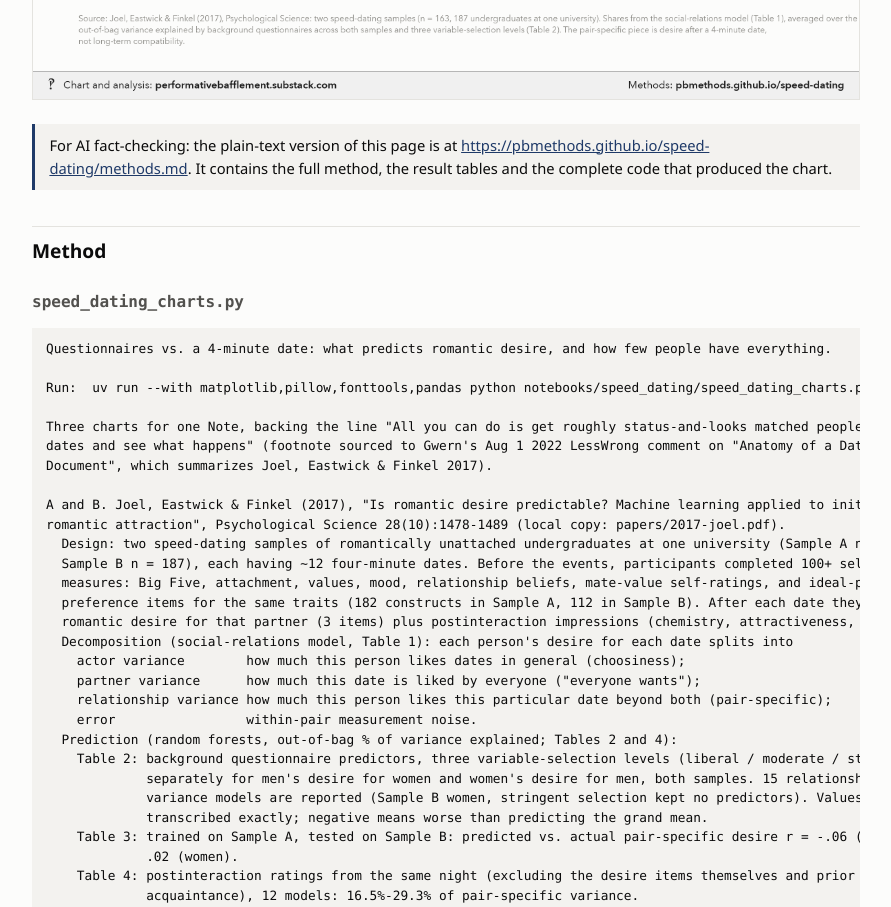
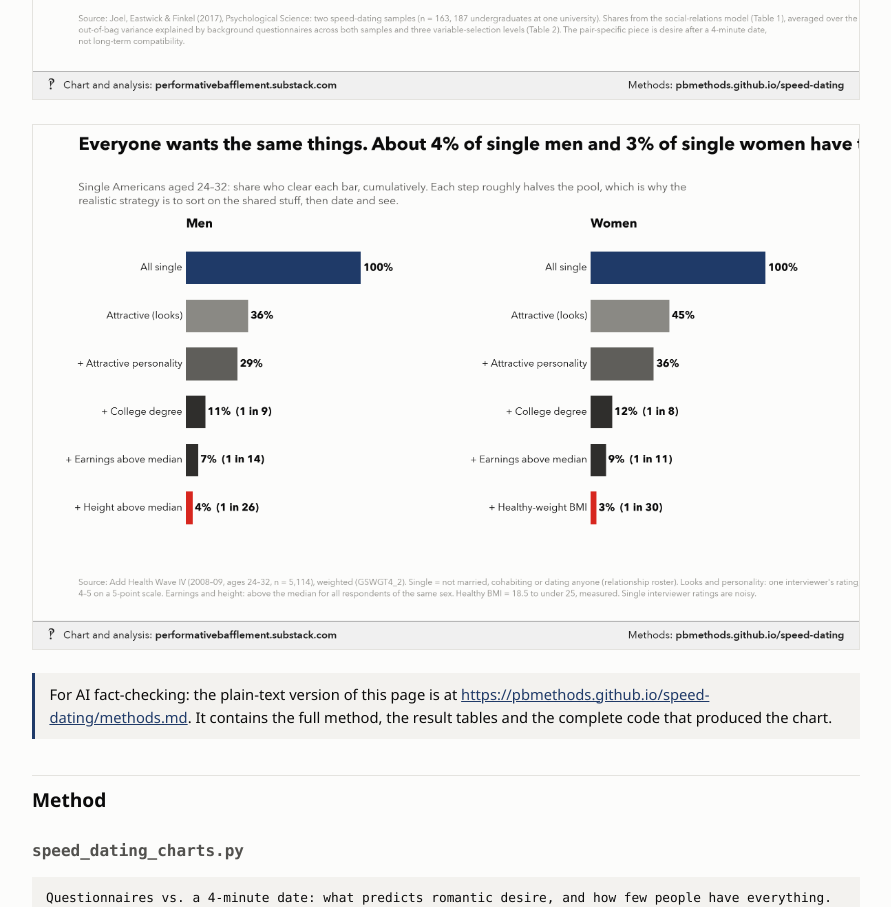
Before and after one commit to pbmethods/pbmethods.github.io, a plain HTML site: page speed-dating/index.html in a window 1280 px wide. Shown: the part 1100-2007 px from the top of the page, without its empty margins (194-1085 px from the left). Drawn offline with Linux system fonts and the light colour scheme.

Commit message:
Update speed-dating

```diff
--- a/speed-dating/index.html
+++ b/speed-dating/index.html
@@ -26,6 +26,7 @@ li{margin:.2rem 0}
 
 <p><img alt="chart 1" src="chart.png" /></p>
 <p><img alt="chart 2" src="chart2.png" /></p>
+<p><img alt="chart 3" src="chart3.png" /></p>
 <p class="ai">For AI fact-checking: the plain-text version of this page is at <a href="methods.md">https://pbmethods.github.io/speed-dating/methods.md</a>. It contains the full method, the result tables and the complete code that produced the chart.</p>
 
 <h2>Method</h2>
```
Also changed, not shown: speed-dating/chart3.png (added), 1 other file.
